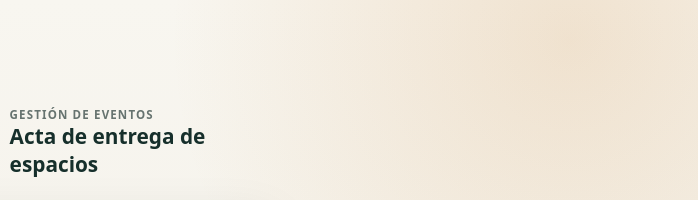
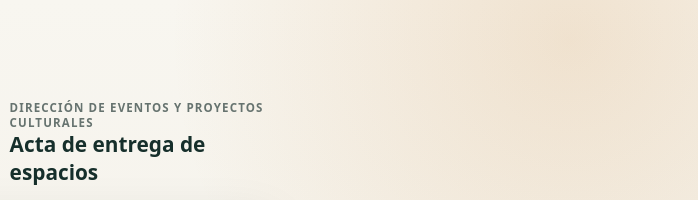
Before and after one commit to lorozco08750/acta-entrega-espacios-ean, a website built with Vite: page login.html in a window 1280 px wide. Shown: the top 200 px of the page, 582-1280 px from the left. Built offline with nearby package versions, Linux system fonts and the light colour scheme.

Commit message:
Actualizar nombre de la dirección

```diff
--- a/index.html
+++ b/index.html
@@ -16,7 +16,7 @@
       <header class="app-header">
         <img class="brand-logo" src="/logo-ean-blanco.png" alt="Universidad Ean" />
         <div>
-          <p class="eyebrow">Gestión de Eventos</p>
+          <p class="eyebrow">Dirección de eventos y proyectos culturales</p>
           <h1>Acta de entrega de espacios</h1>
         </div>
         <div class="account-controls">
@@ -185,7 +185,7 @@
       <header class="app-header">
         <img class="brand-logo" src="/logo-ean-blanco.png" alt="Universidad Ean" />
         <div>
-          <p class="eyebrow">Gestión de Eventos</p>
+          <p class="eyebrow">Dirección de eventos y proyectos culturales</p>
           <h1>Acta de entrega de espacios</h1>
         </div>
         <button class="header-button admin-logout" type="button" data-logout>Cerrar sesión</button>
--- a/login.html
+++ b/login.html
@@ -33,7 +33,7 @@
   </head>
   <body>
     <main>
-      <div class="brand"><img class="brand-logo" src="/logo-ean-negro.png" alt="Universidad Ean" /><div><p>Gestión de Eventos</p><h1>Acta de entrega de espacios</h1></div></div>
+      <div class="brand"><img class="brand-logo" src="/logo-ean-negro.png" alt="Universidad Ean" /><div><p>Dirección de eventos y proyectos culturales</p><h1>Acta de entrega de espacios</h1></div></div>
       <section class="card">
         <h2>Ingresar</h2>
         <p class="intro">Usa el correo y la contraseña asignados para tu perfil.</p>
--- a/src/pdf.js
+++ b/src/pdf.js
@@ -45,7 +45,7 @@ function drawWrapped(page, text, options) {
 function drawHeader(page, fonts, logo, title = 'ACTA DE ENTREGA DE ESPACIOS') {
   page.drawRectangle({ x: 0, y: PAGE[1] - 92, width: PAGE[0], height: 92, color: BRAND });
   page.drawText(title, { x: MARGIN, y: PAGE[1] - 45, font: fonts.bold, size: 14, color: rgb(1, 1, 1) });
-  page.drawText('Dirección de eventos y Proyectos culturales', { x: MARGIN, y: PAGE[1] - 64, font: fonts.regular, size: 8, color: rgb(0.8, 0.88, 0.86) });
+  page.drawText('Dirección de eventos y proyectos culturales', { x: MARGIN, y: PAGE[1] - 64, font: fonts.regular, size: 8, color: rgb(0.8, 0.88, 0.86) });
   if (logo) {
     const dimensions = fitImage(logo, 112, 48);
     page.drawImage(logo, {
```
